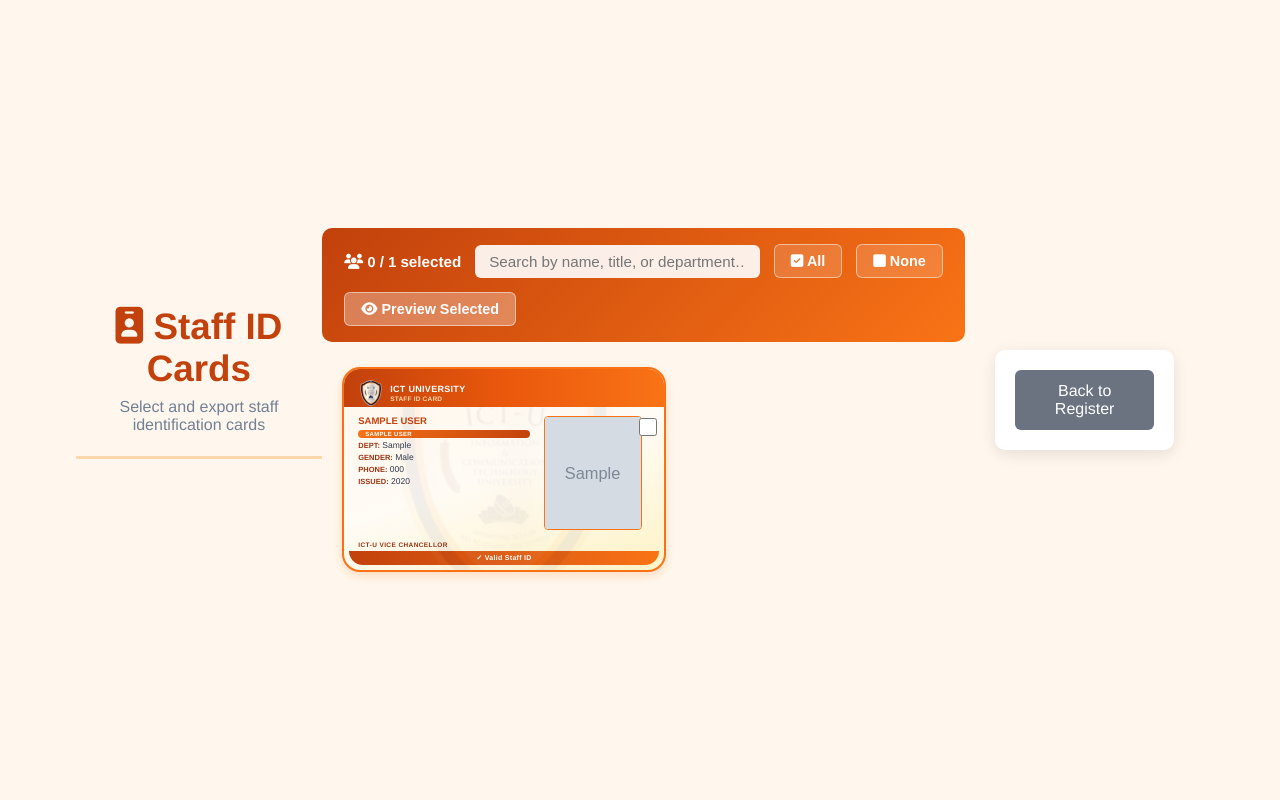
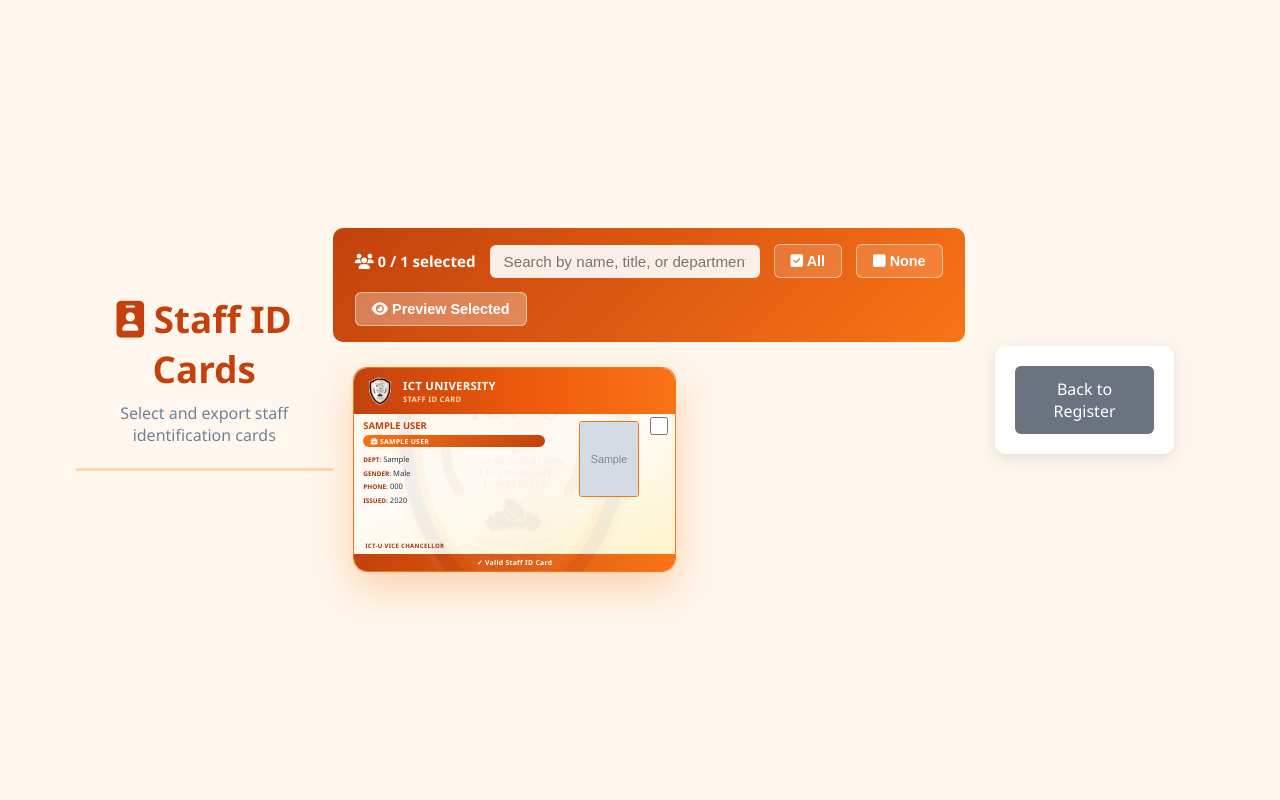
Before and after one commit to FINAMOU01/ict_id_card_system, a Django app: page /staff/cards/preview/ in a window 1280 px wide. Run offline with Django 5.2, Linux system fonts and the light colour scheme; a user stored in the database is signed in; tables that the repository leaves empty hold one stand-in row (values such as "Sample post"); grey boxes marked "Sample" are stand-in pictures.

Commit message:
fixing the design

```diff
--- a/backend/core/students/models.py
+++ b/backend/core/students/models.py
@@ -35,7 +35,6 @@
     department = models.CharField(max_length=255)
     phone_number = models.CharField(max_length=30, blank=True, null=True)
     photo = models.ImageField(upload_to='staff/')
-    date_of_birth = models.DateField(blank=True, null=True)
     confirmed = models.BooleanField(default=False)
     issued_year = models.IntegerField(blank=True, null=True)
     created_at = models.DateTimeField(auto_now_add=True)
--- a/backend/core/students/views.py
+++ b/backend/core/students/views.py
@@ -249,7 +249,6 @@
         job_title = request.POST.get('job_title')
         department = request.POST.get('department')
         phone_number = request.POST.get('phone_number')
-        date_of_birth = request.POST.get('date_of_birth')
         photo = request.FILES.get('photo')
 
         staff = Staff.objects.create(
@@ -258,7 +257,6 @@
             job_title=job_title,
             department=department,
             phone_number=phone_number,
-            date_of_birth=date_of_birth,
             issued_year=2026,
             photo=photo,
         )
--- a/frontend/template/staff_bulk_preview.html
+++ b/frontend/template/staff_bulk_preview.html
@@ -10,7 +10,7 @@
     <style>
         * { box-sizing: border-box; }
 
-        html, body { margin: 0; padding: 0; font-family: 'Helvetica', sans-serif; background: #fff7ed; }
+        html, body { margin: 0; padding: 0; font-family: 'Poppins', 'Segoe UI', sans-serif; background: #fff7ed; }
         body { padding: 20mm; }
 
         .page-header {
@@ -48,90 +48,105 @@
 
         /* The ID card */
         .id-card {
-            width: 85.6mm; height: 54mm; aspect-ratio: 85 / 54;
+            width: 85.6mm;
+            height: 54mm;
             background: linear-gradient(160deg, #fff7ed 0%, #fffbf5 50%, #fef3c7 100%);
-            border: 2px solid #f97316;
-            border-radius: 18px; padding: 5px;
-            font-family: 'Helvetica', sans-serif;
-            position: relative; display: flex; flex-direction: column;
-            box-shadow: 0 4px 10px rgba(249,115,22,.2);
+            border: 1.5px solid #f97316;
+            border-radius: 3.5mm;
+            display: flex;
+            flex-direction: column;
+            box-shadow: 0 15px 40px rgba(249, 115, 22, 0.3);
             overflow: hidden;
-            page-break-inside: avoid; break-inside: avoid;
-            transition: all .3s ease;
+            transition: transform 0.4s ease, box-shadow 0.4s ease;
+            transform-style: preserve-3d;
+            position: relative;
         }
 
-        .id-card:hover { transform: translateY(-4px); box-shadow: 0 8px 18px rgba(249,115,22,.35); }
+        .id-card:hover {
+            transform: translateY(-4px);
+            box-shadow: 0 20px 45px rgba(249, 115, 22, 0.4);
+        }
 
         /* Watermark */
         .id-card::after {
             content: '';
             position: absolute; top: 50%; left: 50%;
             transform: translate(-50%,-50%);
-            width: 300px; height: 300px;
+            width: 340px; height: 340px;
             background-image: url('{% static "images/logo.png" %}');
             background-size: contain; background-repeat: no-repeat; background-position: center;
             opacity: 0.05; pointer-events: none; z-index: 0;
         }
 
-        /* Header bar pseudo */
-        .id-card::before {
-            content: '';
-            position: absolute; top: 0; left: 0; right: 0; height: 10mm;
+        .card-header {
             background: linear-gradient(90deg, #c2410c 0%, #ea580c 50%, #f97316 100%);
-            border-radius: 14px 14px 0 0; z-index: 2;
+            padding: 2mm 3mm;
+            display: flex;
+            align-items: center;
+            gap: 2mm;
+            border-radius: 3.5mm 3.5mm 0 0;
+            position: relative;
+            z-index: 2;
+            flex-shrink: 0;
         }
 
-        .card-header {
-            display: flex; align-items: center; gap: 5px;
-            padding: 5px 8px 3px; position: relative; z-index: 3;
-            flex-shrink: 0; flex-wrap: nowrap; overflow: hidden;
-        }
-
-        .logo { width: 28px; height: 28px; flex-shrink: 0; }
-        .card-title-wrapper { display: flex; flex-direction: column; gap: 1px; flex: 1; }
-        .card-title    { color: white; font-size: 9px; font-weight: 700; letter-spacing: .3px; white-space: nowrap; }
-        .card-subtitle { color: #fed7aa; font-size: 6.5px; font-weight: 700; letter-spacing: .2px; white-space: nowrap; }
+        .logo { width: 8mm; height: 8mm; flex-shrink: 0; }
+        .card-title-wrapper { display: flex; flex-direction: column; gap: 0.3mm; }
+        .card-title    { color: #fff; font-size: 3mm; font-weight: 700; letter-spacing: .3px; white-space: nowrap; }
+        .card-subtitle { color: #fed7aa; font-size: 2mm; font-weight: 700; letter-spacing: .3px; white-space: nowrap; }
 
         /* Body */
         .card-body {
-            display: grid; grid-template-columns: 1.5fr 1fr; gap: 6px;
+            display: grid; grid-template-columns: 1.6fr 1fr; gap: 2mm;
             flex: 1; position: relative; z-index: 1;
-            padding: 6px 9px; overflow: hidden; min-height: 0;
+            padding: 2mm 2.5mm; overflow: hidden; min-height: 0;
         }
 
-        .card-info { display: flex; flex-direction: column; gap: 1px; font-size: 9px; overflow: hidden; }
+        .card-info { display: flex; flex-direction: column; gap: 0.8mm; font-size: 2mm; overflow: hidden; }
 
-        .staff-name  { font-size: 9.5px; font-weight: 800; color: #c2410c; text-transform: uppercase; line-height: 1.1; }
-        .role-badge-sm {
+        .staff-name  { font-size: 2.5mm; font-weight: 800; color: #c2410c; text-transform: uppercase; line-height: 1.15; }
+        .role-badge {
             display: inline-block;
             background: linear-gradient(135deg, #f97316, #c2410c);
-            color: white; font-size: 6px; font-weight: 700;
-            padding: 1px 7px; border-radius: 10px; margin: 2px 0 1px;
-            text-transform: uppercase; letter-spacing: .3px;
+            color: white;
+            font-size: 1.8mm;
+            font-weight: 700;
+            padding: 0.4mm 2mm;
+            border-radius: 5mm;
+            letter-spacing: 0.3px;
+            margin-bottom: 1mm;
+            text-transform: uppercase;
         }
-        .card-field  { font-size: 8.5px; color: #2d3748; line-height: 1.3; }
-        .field-label { color: #9a3412; font-weight: 700; font-size: 7.5px; text-transform: uppercase; }
+        .card-field { font-size: 2mm; color: #2d3748; line-height: 1.4; }
+        .field-label { color: #9a3412; font-weight: 700; font-size: 1.7mm; text-transform: uppercase; }
 
-        .card-photo-section { display: flex; align-items: flex-start; justify-content: center; }
+        .card-field label {
+            color: #9a3412; font-weight: 700; font-size: 1.8mm;
+            text-transform: uppercase; letter-spacing: .2px; margin-right: 1mm;
+        }
+
+        .card-photo-section { display: flex; flex-direction: column; align-items: center; }
 
         .student-photo {
-            width: 26mm; height: 30mm; object-fit: cover;
-            border: 1.5px solid #f97316; border-radius: 4px;
+            width: 16mm; height: 20mm;
+            object-fit: cover;
+            border: 0.5mm solid #f97316;
+            border-radius: 0.8mm;
         }
 
         .card-bottom-section {
-            display: flex; align-items: center; padding: 0 9px 3px;
+            display: flex; align-items: center; justify-content: flex-start;
+            padding: 1mm 3mm;
             position: relative; z-index: 1;
         }
-        .vc-text { font-size: 6.5px; font-weight: 700; color: #9a3412; text-transform: uppercase; letter-spacing: .4px; }
+        .vc-text { font-size: 1.6mm; font-weight: 700; color: #9a3412; letter-spacing: .3px; text-transform: uppercase; }
 
         .card-footer {
             background: linear-gradient(90deg, #c2410c, #f97316);
-            color: white; font-size: 7px; font-weight: 700;
-            text-align: center; padding: 3px;
-            border-radius: 0 0 14px 14px; flex-shrink: 0; letter-spacing: .3px;
+            color: white; font-size: 1.8mm; font-weight: 700;
+            text-align: center; padding: 1mm;
+            border-radius: 0 0 3.5mm 3.5mm; flex-shrink: 0; letter-spacing: .3px;
         }
-
         /* Checkbox overlay */
         .card-select-checkbox {
             position: absolute; top: 12mm; right: 4px; z-index: 10;
@@ -189,7 +204,7 @@
                 <div class="card-body">
                     <div class="card-info">
                         <div class="staff-name">{{ member.full_name }}</div>
-                        <span class="role-badge-sm">{{ member.job_title }}</span>
+                        <div class="role-badge"><i class="fas fa-briefcase"></i> {{ member.job_title }}</div>
                         <div class="card-field"><span class="field-label">Dept:</span> {{ member.department }}</div>
                         <div class="card-field"><span class="field-label">Gender:</span> {{ member.get_gender_display }}</div>
                         {% if member.phone_number %}
@@ -206,7 +221,7 @@
                 <div class="card-bottom-section">
                     <div class="vc-text">ICT-U VICE CHANCELLOR</div>
                 </div>
-                <div class="card-footer">✓ Valid Staff ID</div>
+                <div class="card-footer">✓ Valid Staff ID Card</div>
             </div>
             {% endfor %}
         </div>
@@ -241,14 +256,11 @@
             <div class="card-body">
                 <div class="card-info">
                     <div class="staff-name">{{ member.full_name }}</div>
-                    <span class="role-badge-sm">{{ member.job_title }}</span>
+                    <div class="role-badge"><i class="fas fa-briefcase"></i> {{ member.job_title }}</div>
                     <div class="card-field"><span class="field-label">Dept:</span> {{ member.department }}</div>
                     <div class="card-field"><span class="field-label">Gender:</span> {{ member.get_gender_display }}</div>
                     {% if member.phone_number %}
                     <div class="card-field"><span class="field-label">Phone:</span> {{ member.phone_number }}</div>
-                    {% endif %}
-                    {% if member.date_of_birth %}
-                    <div class="card-field"><span class="field-label">DOB:</span> {{ member.date_of_birth|date:"d/m/Y" }}</div>
                     {% endif %}
                     {% if member.issued_year %}
                     <div class="card-field"><span class="field-label">Issued:</span> {{ member.issued_year }}</div>
@@ -261,7 +273,7 @@
             <div class="card-bottom-section">
                 <div class="vc-text">ICT-U VICE CHANCELLOR</div>
             </div>
-            <div class="card-footer">✓ Valid Staff ID</div>
+            <div class="card-footer">✓ Valid Staff ID Card</div>
         </div>
         {% endfor %}
     </div>
```
Also changed, not shown: frontend/template/register_staff.html (+1 -7 lines), frontend/template/staff_preview.html (+364 -133 lines), backend/core/students/migrations/0007_remove_staff_date_of_birth.py (added).
